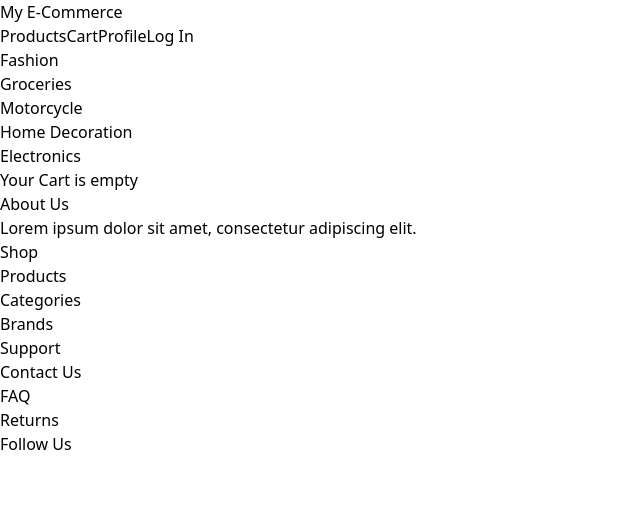
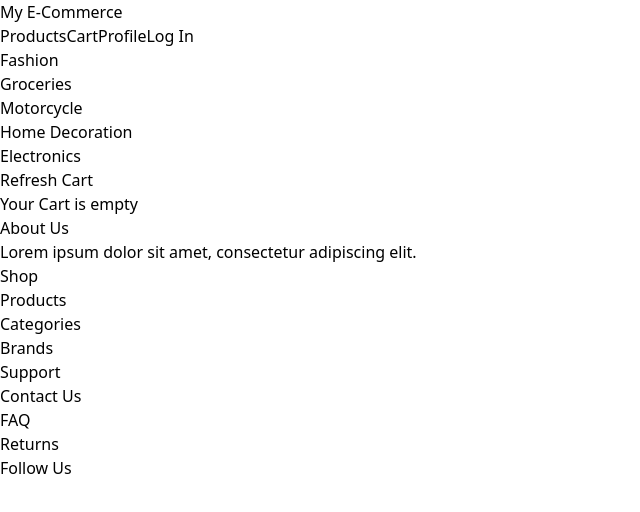
Before and after one commit to p-tirth/E-commerce, a React (Vite) app: page /cart in a window 1280 px wide. Shown: the top 512 px of the page, without its empty margins (0-640 px from the left). Built offline with nearby package versions, Linux system fonts and the light colour scheme.

Commit message:
feature : add to cart

```diff
--- a/package.json
+++ b/package.json
@@ -11,6 +11,7 @@
   },
   "dependencies": {
     "@auth0/auth0-react": "^2.2.1",
+    "axios": "^1.5.1",
     "firebase": "^10.5.0",
     "react": "^18.2.0",
     "react-dom": "^18.2.0",
--- a/src/components/card.jsx
+++ b/src/components/card.jsx
@@ -4,20 +4,21 @@ import { updateCart, readCart } from "../firebase/firebaseOperation";
 // import { useNavigate } from "react-router-dom";
 
 const Card = ({ product }) => {
-  // const collectionRef = firestore.collection("cart");
+  const { user } = useAuth0();
   let data
-  const { user } = useAuth0();
+
   const handleCart = async (id) => {
+
     const docId = user.sub;
     const cartData = await readCart(docId);
 
-    // console.log(JSON.stringify(cartData));
     if (JSON.stringify(cartData) == "{}") {
       console.log("empty cart");
       data = {id:[Number(id)]}
     } else {
       data = { id: [...cartData.id, Number(id)] };
     }
+
     await updateCart(docId, data);
   };
 
--- a/src/pages/cart.jsx
+++ b/src/pages/cart.jsx
@@ -1,12 +1,45 @@
-import React from 'react'
+import React, { useEffect, useState } from "react";
+import { readCart } from "../firebase/firebaseOperation";
+import { useAuth0 } from "@auth0/auth0-react";
+import Card from "../components/card";
+import axios from "axios";
 
-export default function cart() {
+export default function Cart() {
+  const { user } = useAuth0();
+  const [cart, setCart] = useState([]);
 
+  const getProductFromId = async (id) =>{
+    const response = await axios(`https://dummyjson.com/products/${id}`)
+    // console.log(response)
+    return response
+  }
+  const refreshCart = async () => {
+    const updateCart = await readCart(user.sub)
+    const updateCartList = updateCart.id
+    const productPromises = updateCartList.map(getProductFromId)
+    const cartItem = await Promise.all(productPromises);
+    console.log(cartItem)
+    setCart(cartItem)
+  };
   return (
     <div>
-      <div className='p-4 text-xl border border-black m-1 font-bold'>
+      <button
+        onClick={refreshCart}
+        className="border border-black m-3 p-3 bg-blue-500 text-white"
+      >
+        Refresh Cart
+      </button>
+
+      {cart.length>0?
+      (<div className="p-5 flex flex-wrap justify-start gap-4">
+        {cart.map((product, index) => (
+          // <div key={index}>{product}</div>
+          <Card key={index} product={product.data}/>
+        ))}
+      </div>):(
+      <div className="p-4 text-xl border border-black m-1 font-bold">
         Your Cart is empty
-      </div>
+      </div>)}
     </div>
-  )
+  );
 }
```
Also changed, not shown: src/components/cartCard.jsx (added), 1 other file (tests, documents, lock files or other folders).
